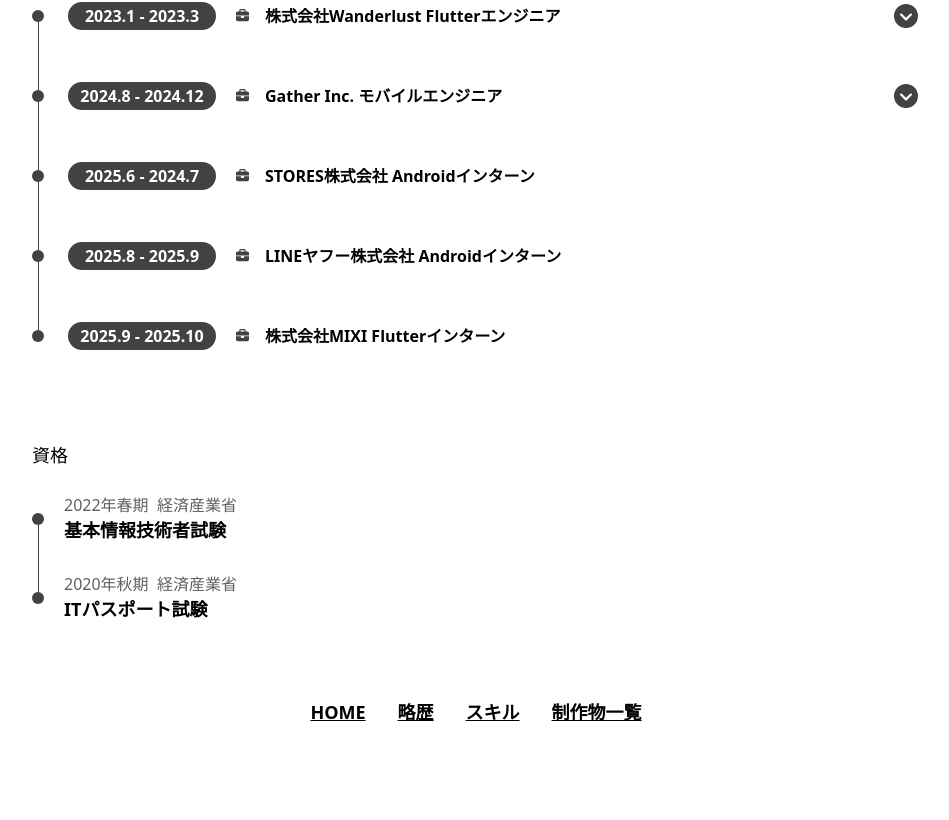
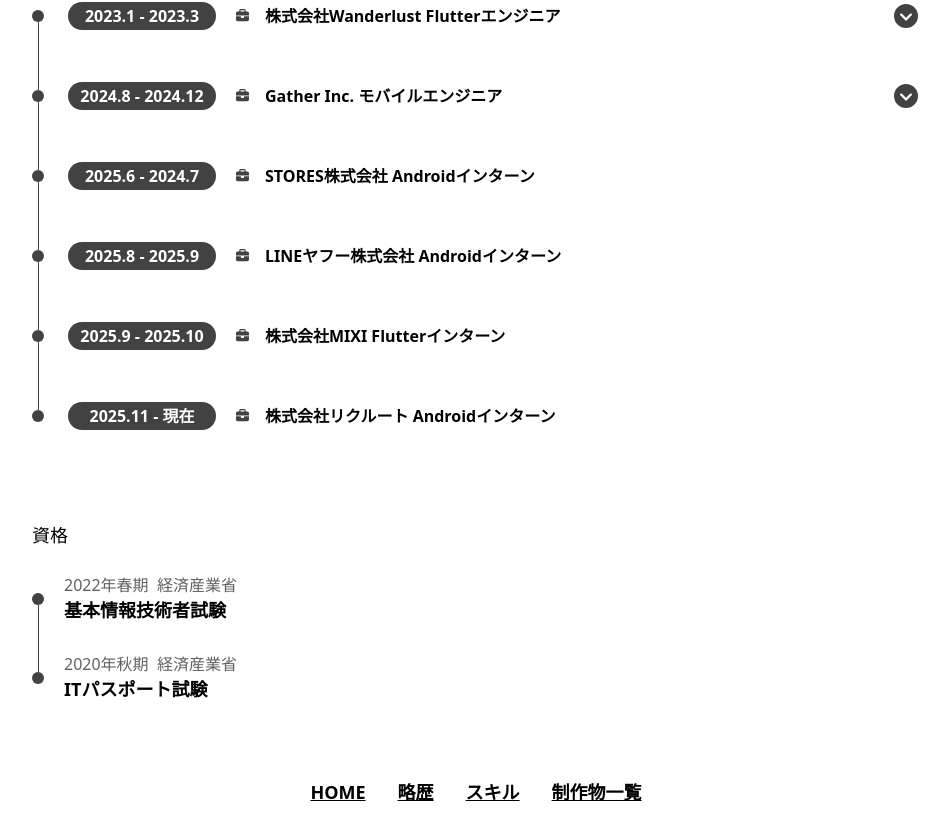
Before and after one commit to sakusaku3939/my-page, a Next.js app: page /profile in a window 1280 px wide. Shown: the part 1805-2625 px from the top of the page, without its empty margins (164-1113 px from the left). Before the commit the page ends 2545 px from the top, so only its background shows below. Built offline with nearby package versions, Linux system fonts and the light colour scheme; no server answers; a web font is replaced by a local one.

Commit message:
Add new timeline entry

```diff
--- a/src/pages/profile/index.tsx
+++ b/src/pages/profile/index.tsx
@@ -179,6 +179,8 @@ const Index = () => {
                           open={false}></TimeLineItem>
             <TimeLineItem date="2025.9 - 2025.10" icon={faBriefcase} title="株式会社MIXI Flutterインターン"
                           open={false}></TimeLineItem>
+            <TimeLineItem date="2025.11 - 現在" icon={faBriefcase} title="株式会社リクルート Androidインターン"
+                          open={false}></TimeLineItem>
           </Timeline>
 
           <h1 className={common.h1}>資格</h1>
```
